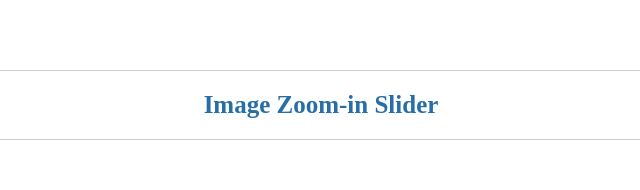
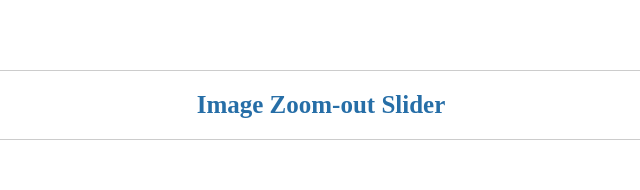
Before and after one commit to amerimnos/coding-playground, a plain HTML site: page fadein-images-slider/index.html in a window 1280 px wide. Shown: the top 190 px of the page, without its empty margins (319-959 px from the left). Drawn offline with Linux system fonts and the light colour scheme.

Commit message:
js없이 슬라이더 만들기
자세히 보니... 줌아웃 이었음. 문구 수정

```diff
--- a/fadein-images-slider/index.html
+++ b/fadein-images-slider/index.html
@@ -5,13 +5,13 @@
     <meta charset="UTF-8">
     <meta http-equiv="X-UA-Compatible" content="IE=edge">
     <meta name="viewport" content="width=device-width, initial-scale=1.0">
-    <title>Image Zoom-in Slider</title>
+    <title>Image Zoom-out Slider</title>
     <link rel="stylesheet" href="style.css">
 </head>
 
 <body>
     <div class="document">
-        <h1>Image Zoom-in Slider</h1>
+        <h1>Image Zoom-out Slider</h1>
         <div class="img-wrap">
             <input type="checkbox" id="pause">
             <label for="pause" class="pause">슬라이드 멈춤 및 재생 버튼</label>
```
